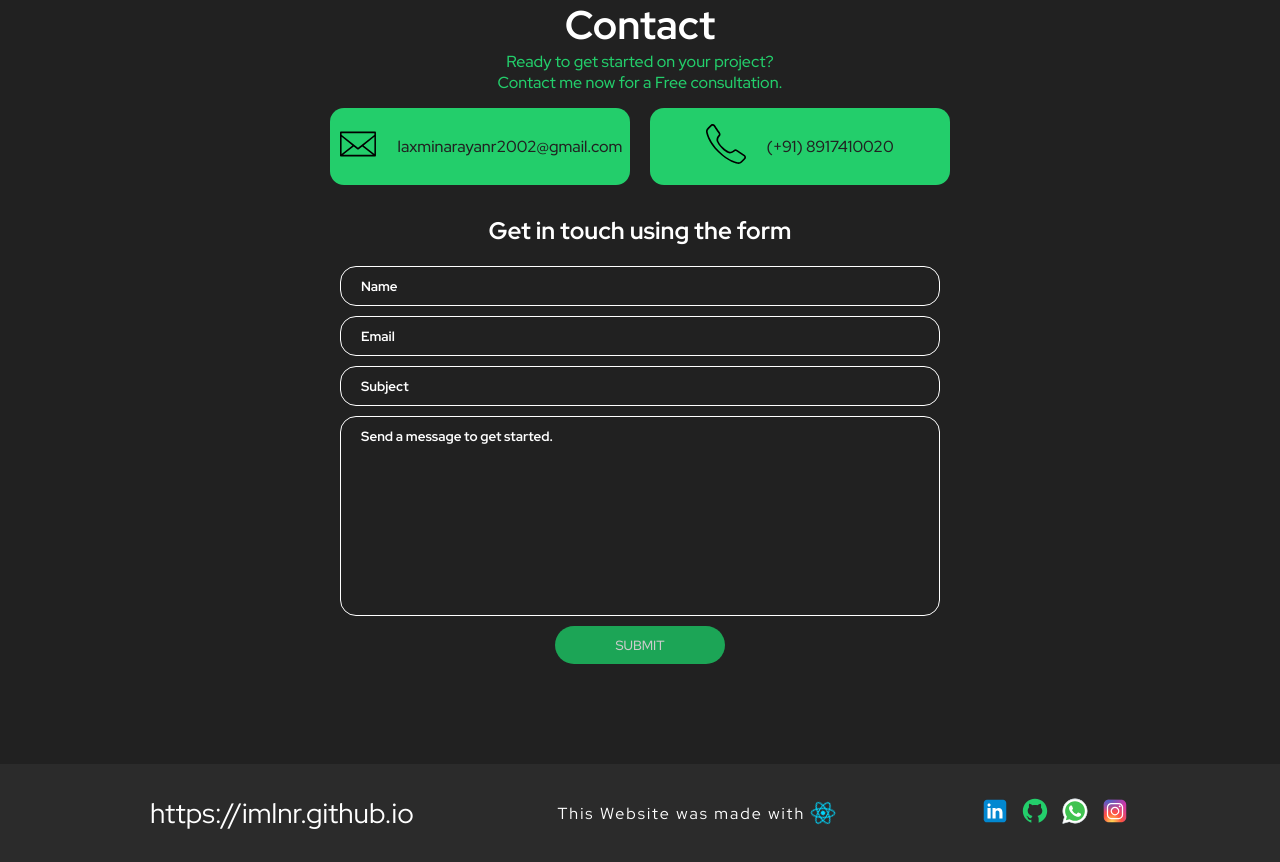
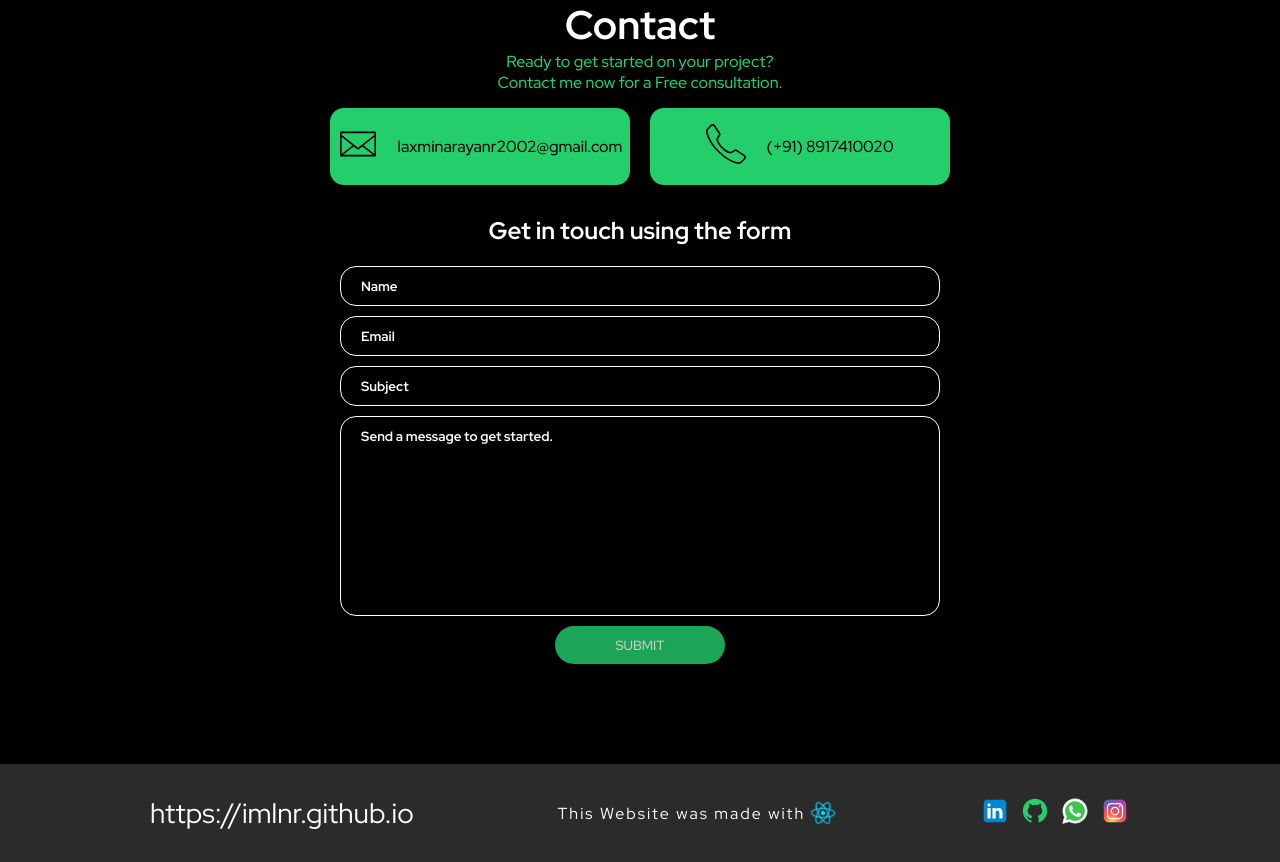
Before and after one commit to imlnr/imlnr.github.io, a React (Create React App) app: page / in a window 1280 px wide. Shown: the part 4540-5402 px from the top of the page. Built offline with nearby package versions, Linux system fonts and the light colour scheme.

Commit message:
updated the background

```diff
--- a/src/styles/global.ts
+++ b/src/styles/global.ts
@@ -3,7 +3,7 @@ import { createGlobalStyle } from "styled-components";
 export const GlobalStyle = createGlobalStyle`
   :root{
     --pink: #E31F71;
-    --black: #212121;
+    --black: #000000;
     --green: #23ce6b;
     --blue: #016fb9;
     scroll-padding-top: 10rem;
```
